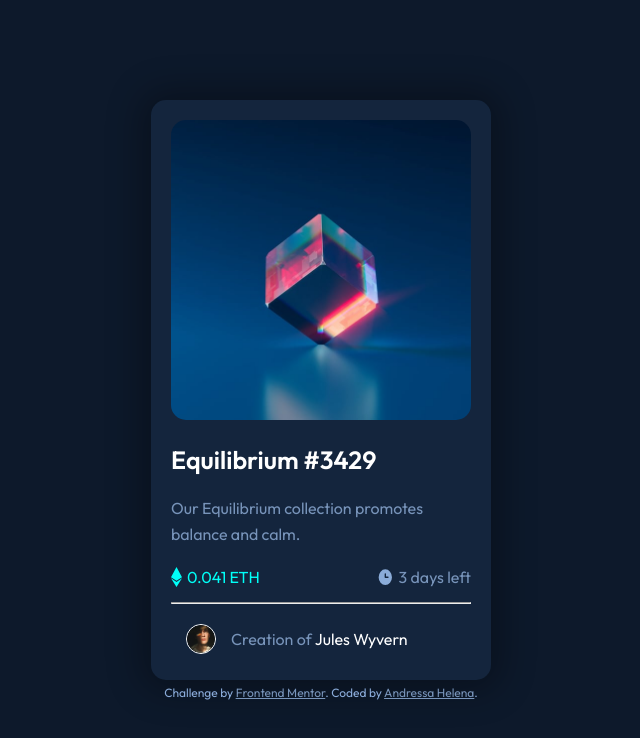
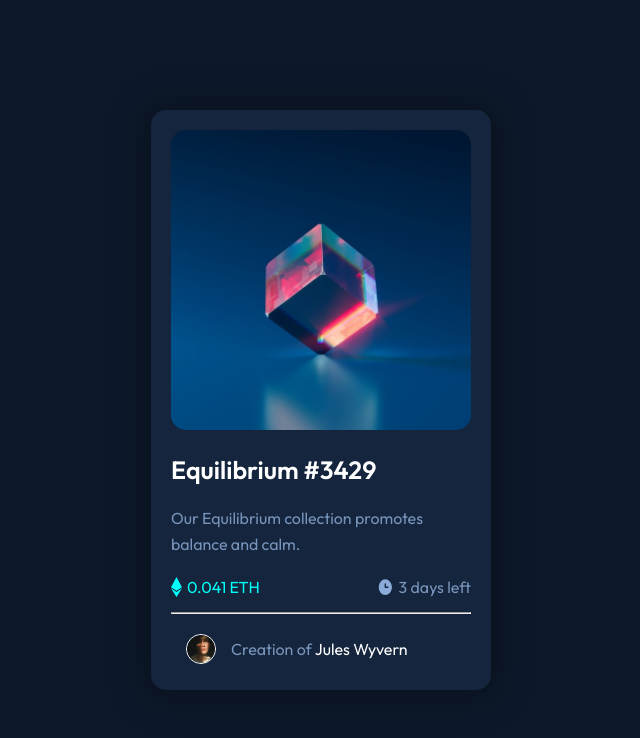
Before and after one commit to AndressaHelena/frontendmentor, a plain HTML site: page NFTPreviewCard/index.html in a window 1280 px wide. Shown: the whole page, without its empty margins (319-959 px from the left). Drawn offline with Linux system fonts and the light colour scheme.

Commit message:
atualização

```diff
--- a/NFTPreviewCard/index.html
+++ b/NFTPreviewCard/index.html
@@ -32,10 +32,7 @@
           <p>Creation of <a href="#">Jules Wyvern</a></p>
       </div>
     </div>
-    <div class="footer">
-      Challenge by <a href="https://www.frontendmentor.io?ref=challenge" target="_blank">Frontend Mentor</a>.
-      Coded by <a href="https://www.linkedin.com/in/andressa-helena/">Andressa Helena</a>.
-    </div>
+
 
   </main>
 </body>
--- a/NFTPreviewCard/style.css
+++ b/NFTPreviewCard/style.css
@@ -122,26 +122,10 @@ hr{
 .contributions p {
     margin-top: 5px;
     & a{
-    color: var(--neutral-white);
-    text-decoration: none;
-    &:hover{
-        color: var(--primary-cyan);
+        color: var(--neutral-white);
+        text-decoration: none;
+        &:hover{
+            color: var(--primary-cyan);
+        }
     }
 }
-}
-
-
-.footer{
-    text-align: center;
-    padding-top: 5px;
-    font-size: 12px;
-    color: var(--primary-soft-blue);
-
-}
-
-.footer a{
-    color: var(--neutral-line);
-    &:hover{
-        color: var(--primary-cyan)
-    }
-}
```
